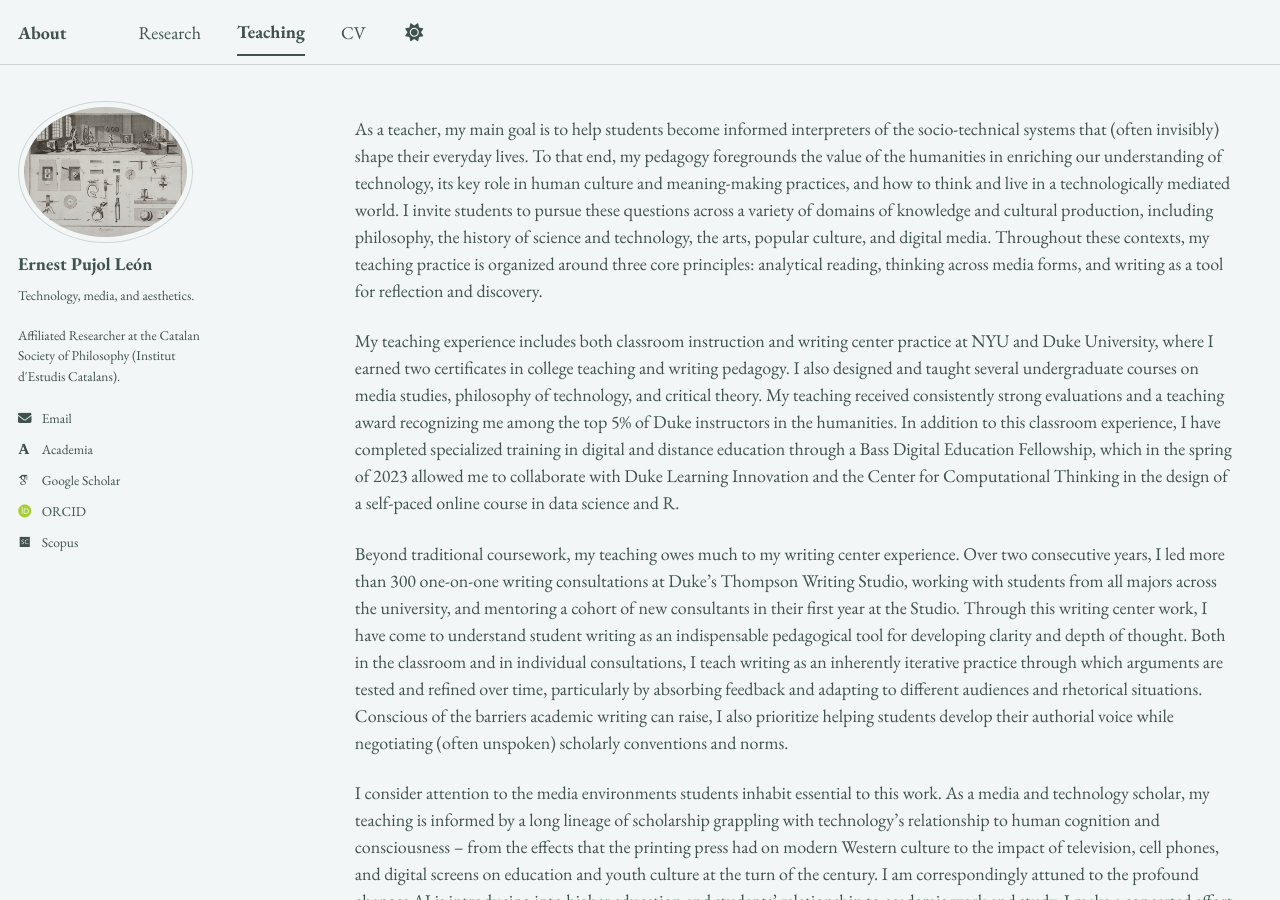
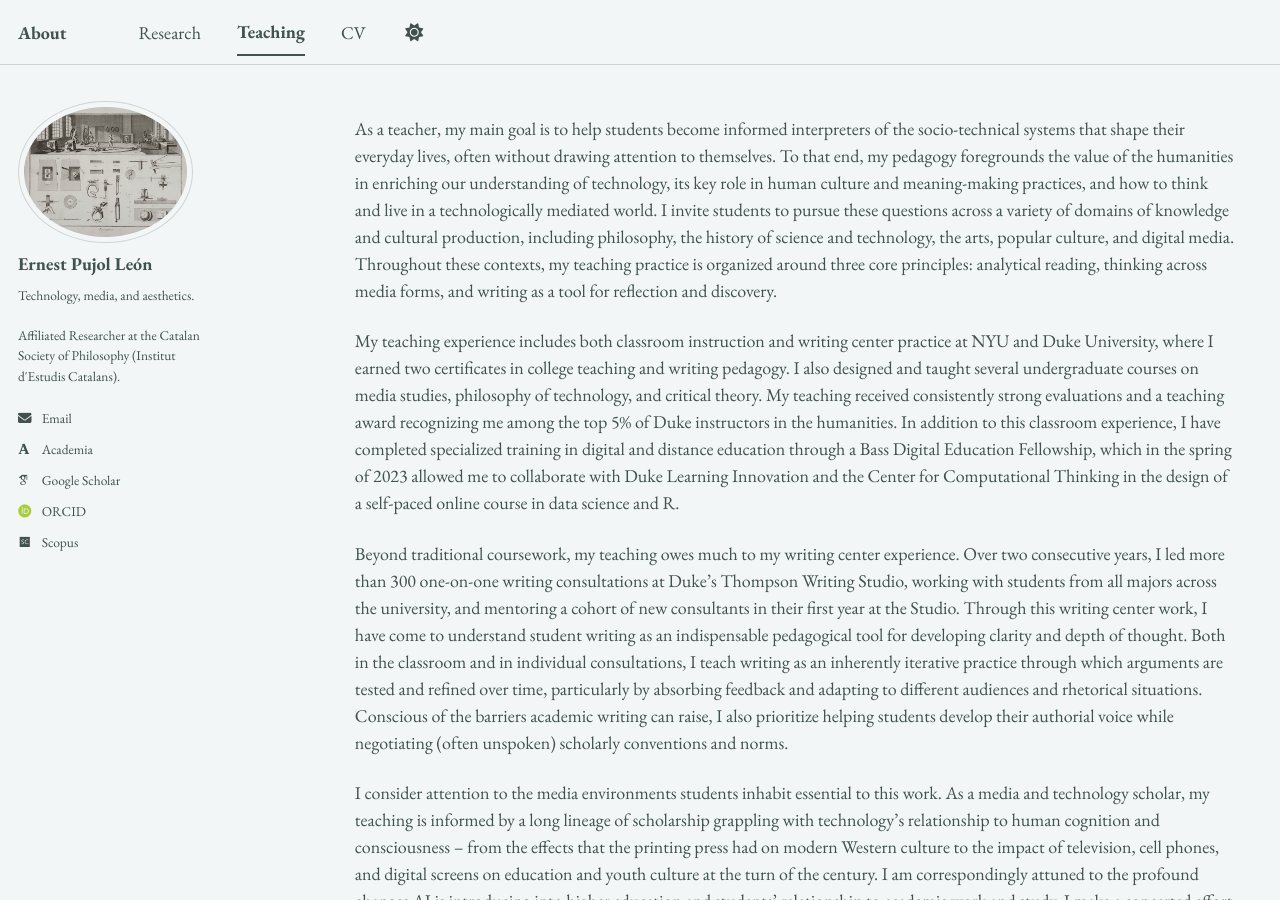
Before and after one commit to epujol90/epujol90.github.io, a Jekyll site: the page built from _pages/teaching.md, in a window 1280 px wide and 900 px high. Built offline with Jekyll 4.4.1, drawn with Linux system fonts in a browser that asks for light colours; some web fonts are replaced; a script bundle is joined from its source files by our own code; library files that are not in the unit come from our copies.

Commit message:
Update teaching.md

```diff
--- a/_pages/teaching.md
+++ b/_pages/teaching.md
@@ -5,7 +5,7 @@ permalink: /teaching/
 author_profile: true
 ---
 
-As a teacher, my main goal is to help students become informed interpreters of the socio-technical systems that (often invisibly) shape their everyday lives. To that end, my pedagogy foregrounds the value of the humanities in enriching our understanding of technology, its key role in human culture and meaning-making practices, and how to think and live in a technologically mediated world. I invite students to pursue these questions across a variety of domains of knowledge and cultural production, including philosophy, the history of science and technology, the arts, popular culture, and digital media. Throughout these contexts, my teaching practice is organized around three core principles: analytical reading, thinking across media forms, and writing as a tool for reflection and discovery.
+As a teacher, my main goal is to help students become informed interpreters of the socio-technical systems that shape their everyday lives, often without drawing attention to themselves. To that end, my pedagogy foregrounds the value of the humanities in enriching our understanding of technology, its key role in human culture and meaning-making practices, and how to think and live in a technologically mediated world. I invite students to pursue these questions across a variety of domains of knowledge and cultural production, including philosophy, the history of science and technology, the arts, popular culture, and digital media. Throughout these contexts, my teaching practice is organized around three core principles: analytical reading, thinking across media forms, and writing as a tool for reflection and discovery.
 
 My teaching experience includes both classroom instruction and writing center practice at NYU and Duke University, where I earned two certificates in college teaching and writing pedagogy. I also designed and taught several undergraduate courses on media studies, philosophy of technology, and critical theory. My teaching received consistently strong evaluations and a teaching award recognizing me among the top 5% of Duke instructors in the humanities. In addition to this classroom experience, I have completed specialized training in digital and distance education through a Bass Digital Education Fellowship, which in the spring of 2023 allowed me to collaborate with Duke Learning Innovation and the Center for Computational Thinking in the design of a self-paced online course in data science and R.
 
```
